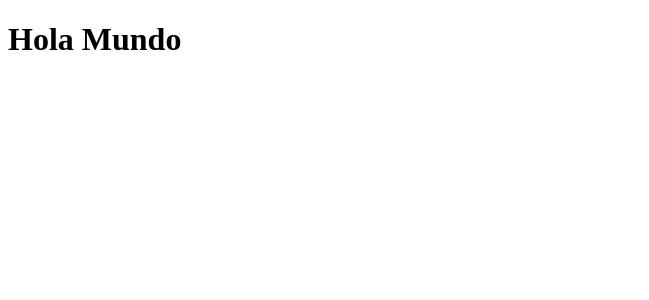
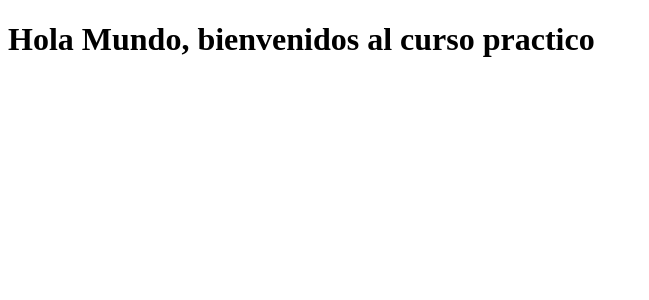
Before and after one commit to ERJavier/react-practico, a React app: page / in a window 1280 px wide. Shown: the top 300 px of the page, without its empty margins (0-649 px from the left). Built offline with nearby package versions, Linux system fonts and the light colour scheme.

Commit message:
webpack && babel setup

```diff
--- a/src/components/App.jsx
+++ b/src/components/App.jsx
@@ -2,7 +2,7 @@ import React from "react";
 
 const App = () => {
     return (
-        <h1> Hola Mundo </h1>
+        <h1> Hola Mundo, bienvenidos al curso practico </h1>
     );
 }
 
--- a/webpack.config.js
+++ b/webpack.config.js
@@ -7,6 +7,7 @@ module.exports = {
 		path: path.resolve(__dirname, 'dist'),
 		filename: 'bundle.js',
 	},
+    mode: 'development',
 	resolve: {
 		extensions: ['.js', '.jsx'],
 	},
```
